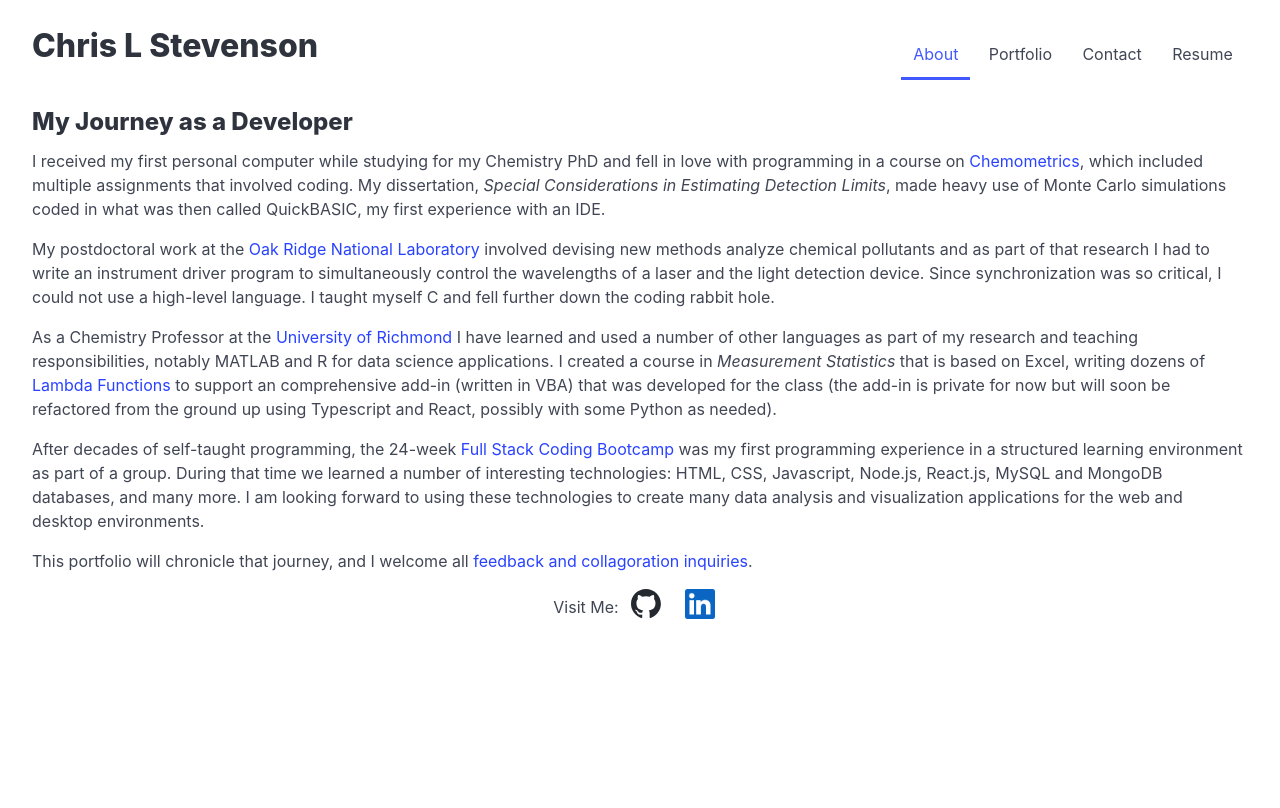
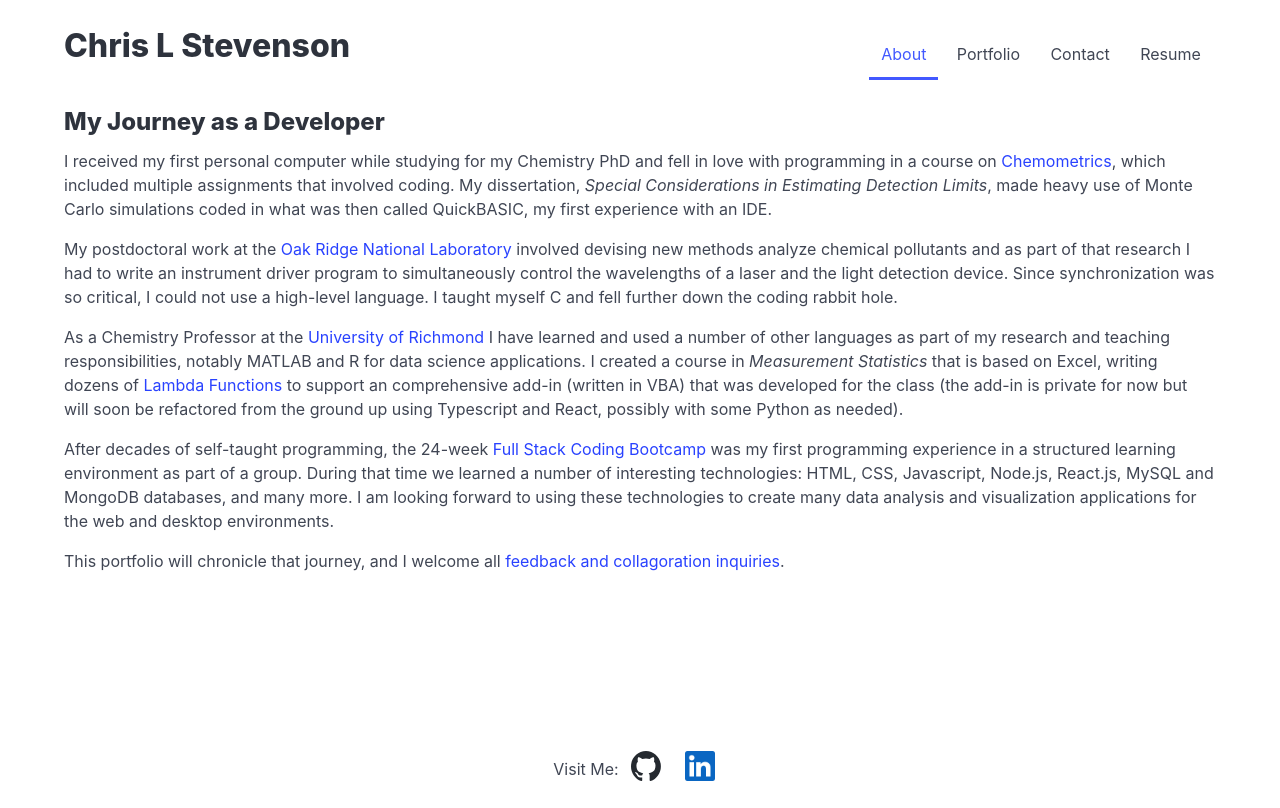
Before and after one commit to clstevenson/my-dev-portfolio, a React (Vite) app: page / in a window 1280 px wide. Built offline with nearby package versions, Linux system fonts and the light colour scheme.

Commit message:
Put footer at bottom of page

```diff
--- a/src/App.css
+++ b/src/App.css
@@ -8,10 +8,16 @@ ul.navbar li {
     margin: 0.2rem 0.2rem;
 }
 
+.wrapper {
+    display: flex;
+    flex-direction: column;
+    min-height: 100%;
+}
+
 .footer {
-    height: 1.5rem;
     background-color: white;
-    padding: 1rem;
+    padding: 25px;
+    margin-top: auto;
 }
 
 .footer div {
--- a/src/App.jsx
+++ b/src/App.jsx
@@ -6,7 +6,7 @@ import { Outlet } from 'react-router-dom';
 
 function App() {
   return (
-    <>
+    <div className='container hero is-fullheight'>
       <Header/>
 
       <main>
@@ -15,7 +15,7 @@ function App() {
 
       <Footer/>
 
-    </>
+    </div>
   )
 }
 
--- a/src/components/Footer.jsx
+++ b/src/components/Footer.jsx
@@ -1,7 +1,7 @@
 export default function Footer() {
   return (
     <footer className='footer'>
-      <div className="columns has-text-centered is-vcentered">
+      <div className="columns is-vcentered">
         <p>Visit Me: </p>
         <a href="https://github.com/clstevenson" target="_new" className='mx-3'>
           <img alt="GitHub link" width="30px" src="./src/assets/GitHub.svg"/>
--- a/src/pages/About.jsx
+++ b/src/pages/About.jsx
@@ -1,3 +1,5 @@
+// TODO: include small photo
+
 export default function AboutMe() {
   return (
     <section className="content">
```
